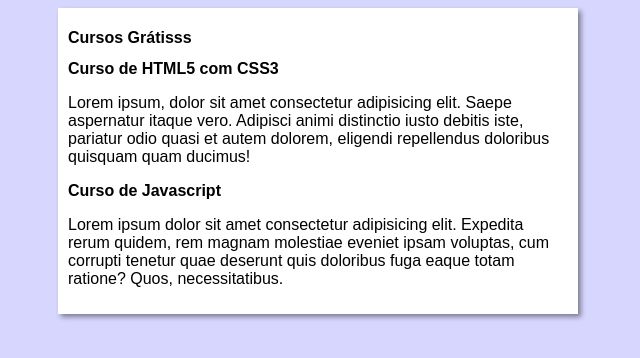
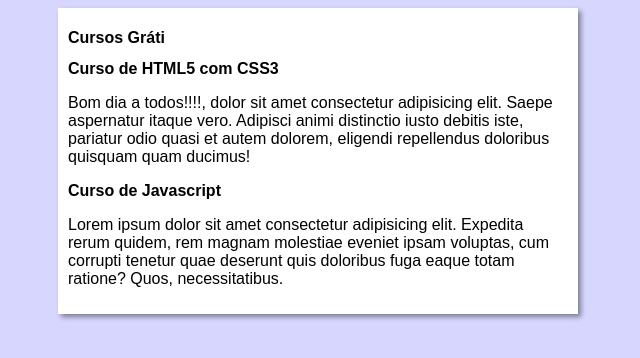
Before and after one commit to DavidSheltonSF/projeto-site, a plain HTML site: page index.html in a window 1280 px wide. Shown: the whole page, without its empty margins (322-962 px from the left). Drawn offline with Linux system fonts and the light colour scheme.

Commit message:
Update index.html

```diff
--- a/index.html
+++ b/index.html
@@ -10,10 +10,10 @@
 <body>
     <main>
         <header>
-            <h1>Cursos Grátisss</h1>
+            <h1>Cursos Gráti</h1>
             <article>
                 <h2>Curso de HTML5 com CSS3</h2>
-                <p>Lorem ipsum, dolor sit amet consectetur adipisicing elit. Saepe aspernatur itaque vero. Adipisci animi distinctio iusto debitis iste, pariatur odio quasi et autem dolorem, eligendi repellendus doloribus quisquam quam ducimus!</p>
+                <p>Bom dia a todos!!!!, dolor sit amet consectetur adipisicing elit. Saepe aspernatur itaque vero. Adipisci animi distinctio iusto debitis iste, pariatur odio quasi et autem dolorem, eligendi repellendus doloribus quisquam quam ducimus!</p>
             </article>
             <article>
                 <h2>Curso de Javascript</h2>
```
